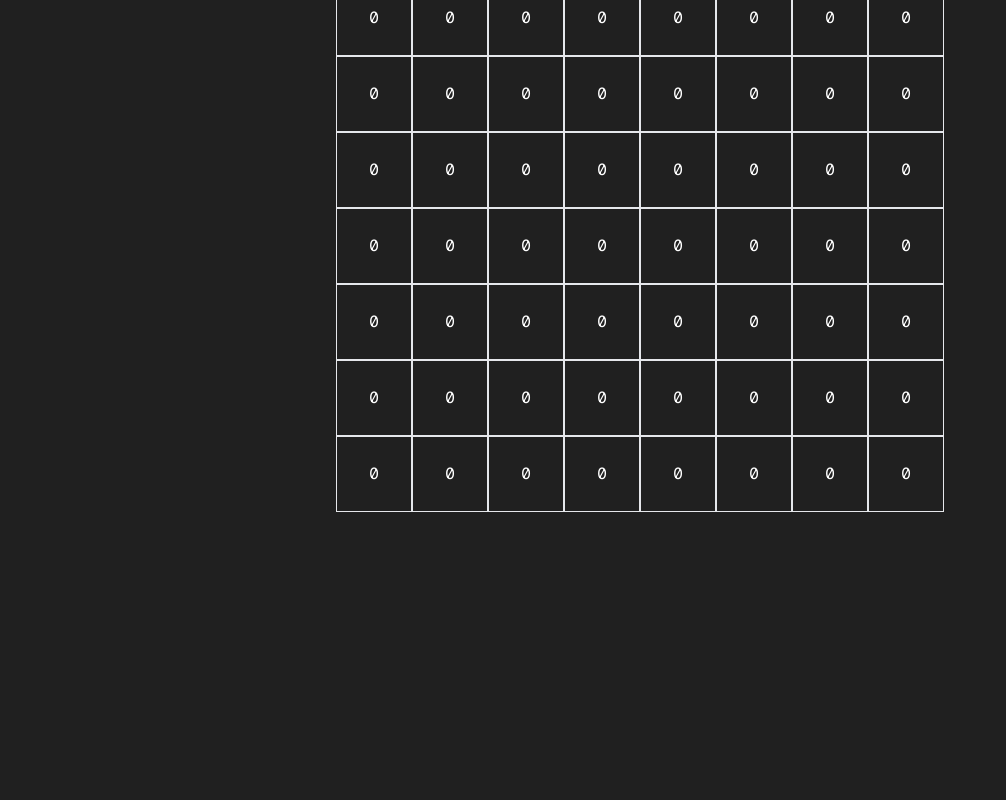
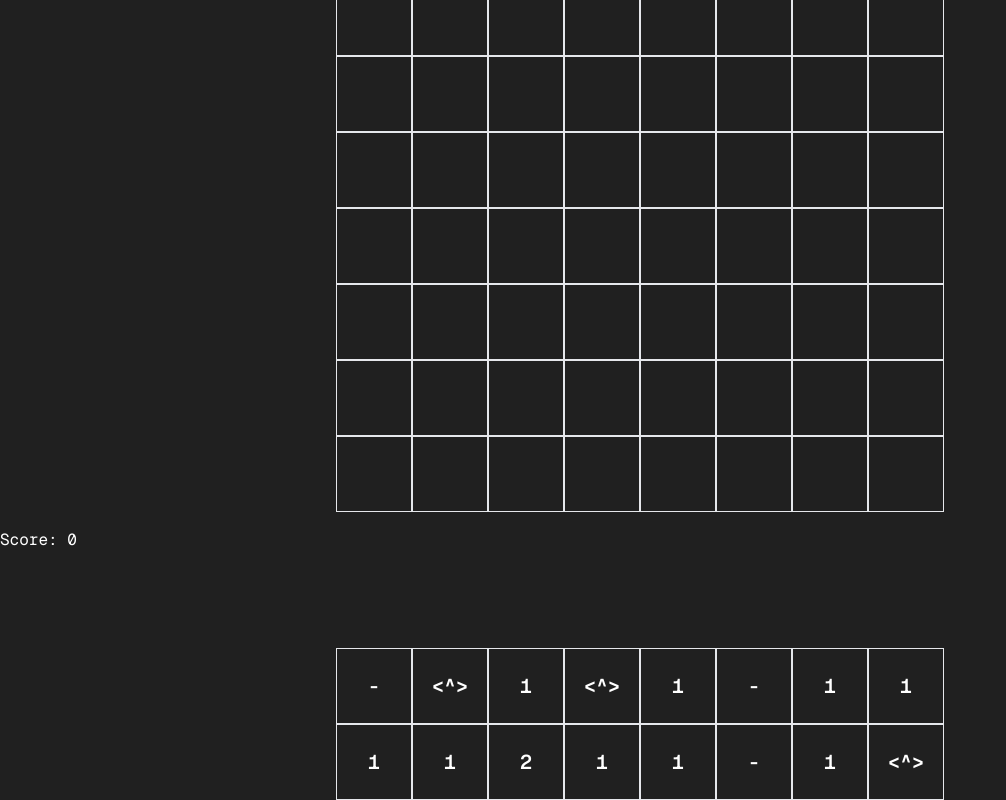
Before and after one commit to MIKNSJ/minesweeper-next, a Next.js app: page / in a window 1280 px wide. Shown: the part 280-1080 px from the top of the page, without its empty margins (0-1006 px from the left). Built offline with nearby package versions, Linux system fonts and the light colour scheme.

Commit message:
minesweeper funct

```diff
--- a/components/board.js
+++ b/components/board.js
@@ -1,33 +1,14 @@
-"use client"
-
 import React from "react";
-import { useState } from "react";
-import Square from "./square"
 
 
 
-export default function Board() {
-    const [squares, setSquares] = useState(Array(64).fill(0));
-
-    var generate_squares = []
-    for (let i = 0; i < squares.length; i++) {
-        generate_squares.push(
-            <Square key={i} onSquareClick={() => {handleClick(i)}} value={squares[i]}></Square>
-        )
-    }
-
-    function handleClick(i) {
-        const nextSquares = squares.slice();
-        nextSquares[i]+=1;
-        setSquares(nextSquares);
-    }
-
+export default function Board({value}) {
     return (
         <>
             <div>
                 <div className= "container mx-auto max-w-screen-sm mt-20 p-4">
                     <div className="grid grid-cols-8 justify-center items-center">
-                        {generate_squares}
+                        {value}
                     </div>
                 </div>
             </div>
--- /dev/null
+++ b/components/cell.js
@@ -0,0 +1,12 @@
+"use client"
+
+import React from "react";
+import { useState } from "react";
+
+
+
+export default function Cell({value, onCellClick}) {
+    return (
+        <div onClick={onCellClick} className="flex justify-center items-center aspect-square p-4 border text-white text-xl font-bold select-none">{value}</div>
+    )
+}
--- a/components/game.js
+++ b/components/game.js
@@ -1,14 +1,263 @@
 "use client"
 
 import React from "react";
-import { useState } from "react";
+import { useState, useEffect } from "react";
 import Board from "./board.js";
-import Square from "./square.js";
+import Cell from "./cell.js";
+
+const DIMENSION_BOUNDS = 8;
+const MINES_COUNT = 10;
+const WINNING_SCORE = 64;
+var GENERATED_MINES = 0;
+var APPLIED_NUMBERS = 0;
+var REPLACE_ZEROES = 0;
+var REMAP_FIRST_MINE_CELL = 0;
+const visitedCells = new Set([]);
 
 
 
+function rand() {
+    return Math.floor(Math.random() * (DIMENSION_BOUNDS));
+}
+
+
 export default function Game() {
+    //const [cells, setCells] = useState(Array(8).fill(Array(8).fill(0))); Does not work!
+    // const [cells, setCells] = useState(Array.from({length: 8}, () => Array(8).fill(0)));
+    const [cells, setCells] = useState(Array(8).fill(null).map(() => Array(8).fill("")));
+    const [hiddenCells, setHiddenCells] = useState(Array(8).fill(null).map(() => Array(8).fill(0)));
+    const [win, setWin] = useState(null);
+    const [score, setScore] = useState(0);
+
+
+    function generateMines() {
+        let idx = 0
+        const modifiedHiddenCells = [...hiddenCells]; // or hiddenCells.slice()
+        while (idx < MINES_COUNT) {
+            let row = rand();
+            let col = rand();
+
+            if (modifiedHiddenCells[row][col] != "<^>") {
+                modifiedHiddenCells[row][col] = "<^>";
+                idx++
+            }
+        }
+        setHiddenCells(modifiedHiddenCells);
+        GENERATED_MINES = 1;
+    }
+
+
+    function applyNumbersToCells() {
+        const modifiedHiddenCells = [...hiddenCells]; // or cells.slice()
+        for (let i = 0; i < modifiedHiddenCells.length; i++) {
+            for (let j = 0; j < modifiedHiddenCells[i].length; j++) {
+                if (hiddenCells[i][j] == "<^>") {
+                    if (i - 1 >= 0 && j - 1 >= 0) {
+                        if (modifiedHiddenCells[i-1][j-1] != "<^>") {
+                            modifiedHiddenCells[i-1][j-1]+=1;
+                        }
+
+                        if (modifiedHiddenCells[i][j-1] != "<^>") {
+                            modifiedHiddenCells[i][j-1]+=1;
+                        }
+
+                        if (modifiedHiddenCells[i-1][j] != "<^>") {
+                            modifiedHiddenCells[i-1][j]+=1;
+                        }
+                    }
+
+                    if (i + 1 < hiddenCells.length && j + 1 < hiddenCells.length) {
+                        if (modifiedHiddenCells[i][j+1] != "<^>") {
+                            modifiedHiddenCells[i][j+1]+=1;
+                        }
+
+                        if (modifiedHiddenCells[i+1][j] != "<^>") {
+                            modifiedHiddenCells[i+1][j]+=1;
+                        }
+
+                        if (modifiedHiddenCells[i+1][j+1] != "<^>") {
+                            modifiedHiddenCells[i+1][j+1]+=1;
+                        }
+                    }
+
+                    if (i + 1 < hiddenCells.length && j - 1 >= 0) {
+                        if (modifiedHiddenCells[i+1][j-1] != "<^>") {
+                            modifiedHiddenCells[i+1][j-1]+=1;
+                        }
+                    }
+
+                    if (i - 1 >= 0 && j + 1 < hiddenCells.length) {
+                        if (modifiedHiddenCells[i-1][j+1] != "<^>") {
+                            modifiedHiddenCells[i-1][j+1]+=1;
+                        }
+                    }
+                }
+            }
+        }
+        setHiddenCells(modifiedHiddenCells);
+        APPLIED_NUMBERS = 1;
+    }
+
+
+    function replaceZeroesToDashes() {
+        const modifiedHiddenCells = [...hiddenCells]; // or cells.slice()
+        for (let i = 0; i < modifiedHiddenCells.length; i++) {
+            for (let j = 0; j < modifiedHiddenCells[i].length; j++) {
+                if (modifiedHiddenCells[i][j] == 0) {
+                    modifiedHiddenCells[i][j] = "-";
+                }
+            }
+        }
+        setHiddenCells(modifiedHiddenCells)
+        REPLACE_ZEROES = 1;
+    }
+
+
+    function replaceDashesToZeroes() {
+        const modifiedHiddenCells = [...hiddenCells]; // or cells.slice()
+        for (let i = 0; i < modifiedHiddenCells.length; i++) {
+            for (let j = 0; j < modifiedHiddenCells[i].length; j++) {
+                if (modifiedHiddenCells[i][j] == "-") {
+                    modifiedHiddenCells[i][j] = 0;
+                }
+            }
+        }
+        setHiddenCells(modifiedHiddenCells)
+    }
+
+
+    function setNumbersToZeroes() {
+        const modifiedHiddenCells = [...hiddenCells]; // or cells.slice()
+        for (let i = 0; i < modifiedHiddenCells.length; i++) {
+            for (let j = 0; j < modifiedHiddenCells[i].length; j++) {
+                if (typeof modifiedHiddenCells[i][j] === "number") {
+                    modifiedHiddenCells[i][j] = 0;
+                }
+            }
+        }
+        setHiddenCells(modifiedHiddenCells)
+    }
+
+
+    function remapFirstMine(row, col) {
+        setNumbersToZeroes();
+        const modifiedHiddenCells = [...hiddenCells]; // or cells.slice()
+        modifiedHiddenCells[row][col] = "-"
+
+        while (true) {
+            let new_row = rand();
+            let new_col = rand();
+
+            if (modifiedHiddenCells[new_row][new_col] != "<^>") {
+                modifiedHiddenCells[new_row][new_col] = "<^>";
+                break;
+            }
+        }
+
+        replaceDashesToZeroes();
+        applyNumbersToCells();
+        replaceZeroesToDashes();
+    }
+
+
+    function traverseCells(x, y) {
+        const modifiedCells = [...cells]; // or cells.slice()
+        if (score == 54) {
+            setWin(1);
+        }
+
+        if (x < 0 || x >= DIMENSION_BOUNDS || y < 0 || y >= DIMENSION_BOUNDS || visitedCells.has(`${x},${y}`)) {
+            return;
+        }
+
+        if (hiddenCells[x][y] == "<^>") {
+            return;
+        }
+
+        if (hiddenCells[x][y] != '-') {
+            modifiedCells[x][y] = hiddenCells[x][y];
+            setScore(score => score + 1);
+            visitedCells.add(`${x},${y}`);
+            setCells(modifiedCells);
+            return;
+        }
+
+        modifiedCells[x][y] = hiddenCells[x][y];
+        setScore(score => score + 1);
+        visitedCells.add(`${x},${y}`);
+
+        traverseCells(x, y-1);
+        traverseCells(x, y+1);
+        traverseCells(x-1, y);
+        traverseCells(x+1, y);
+        traverseCells(x-1, y-1);
+        traverseCells(x-1, y+1);
+        traverseCells(x+1, y-1);
+        traverseCells(x+1, y+1);
+    }
+
+
+    var id = 0;
+    const board = [];
+    for (let i = 0; i < cells.length; i++) {
+        for (let j = 0; j < cells[i].length; j++) {
+            board.push(
+                <Cell key={id} onCellClick={() => {handleClick(i, j)}} value={cells[i][j]}></Cell>
+            )
+            id+=1
+        }
+    }
+
+    const board2 = [];
+    for (let i = 0; i < hiddenCells.length; i++) {
+        for (let j = 0; j < hiddenCells[i].length; j++) {
+            board2.push(
+                <Cell key={id} onCellClick={() => {handleClick(i, j)}} value={hiddenCells[i][j]}></Cell>
+            )
+            id+=1
+        }
+    }
+
+    useEffect(() => {
+        if (GENERATED_MINES != 1) {
+            generateMines();
+        }
+
+        if (APPLIED_NUMBERS != 1) {
+            applyNumbersToCells();
+        }
+
+        if (REPLACE_ZEROES != 1) {
+            replaceZeroesToDashes();
+        }
+    })
+
+
+    function handleClick(row, col) {
+        if (win == null) {
+            if (hiddenCells[row][col] == "<^>" && REMAP_FIRST_MINE_CELL == 0) {
+                remapFirstMine(row, col);
+            } else {
+                REMAP_FIRST_MINE_CELL = 1;
+            }
+
+            if (hiddenCells[row][col] == "<^>") {
+                setWin(0);
+                return;
+            }
+
+            traverseCells(row, col);
+        }
+    }
+
+
     return (
-        <Board />
+        <>
+            {win == null ? <Board value={board}/> : <Board value={board2}></Board>}
+            <h1 className="container mx-auto text-white self-center">Score: {score}</h1>
+            <Board value={board2}/>
+            {win == 1 ? <h1 className="container mx-auto text-white self-center">You Win!</h1> : null}
+            {win == 0 ? <h1 className="container mx-auto text-white self-center">You Lost!</h1>: null}
+        </>
     )
 }
--- a/components/square.js
+++ /dev/null
@@ -1,12 +0,0 @@
-"use client"
-
-import React from "react";
-import { useState } from "react";
-
-
-
-export default function Square({value, onSquareClick}) {
-    return (
-        <div onClick={onSquareClick} className="flex justify-center items-center aspect-square p-4 border text-white select-none">{value}</div>
-    )
-}
```
